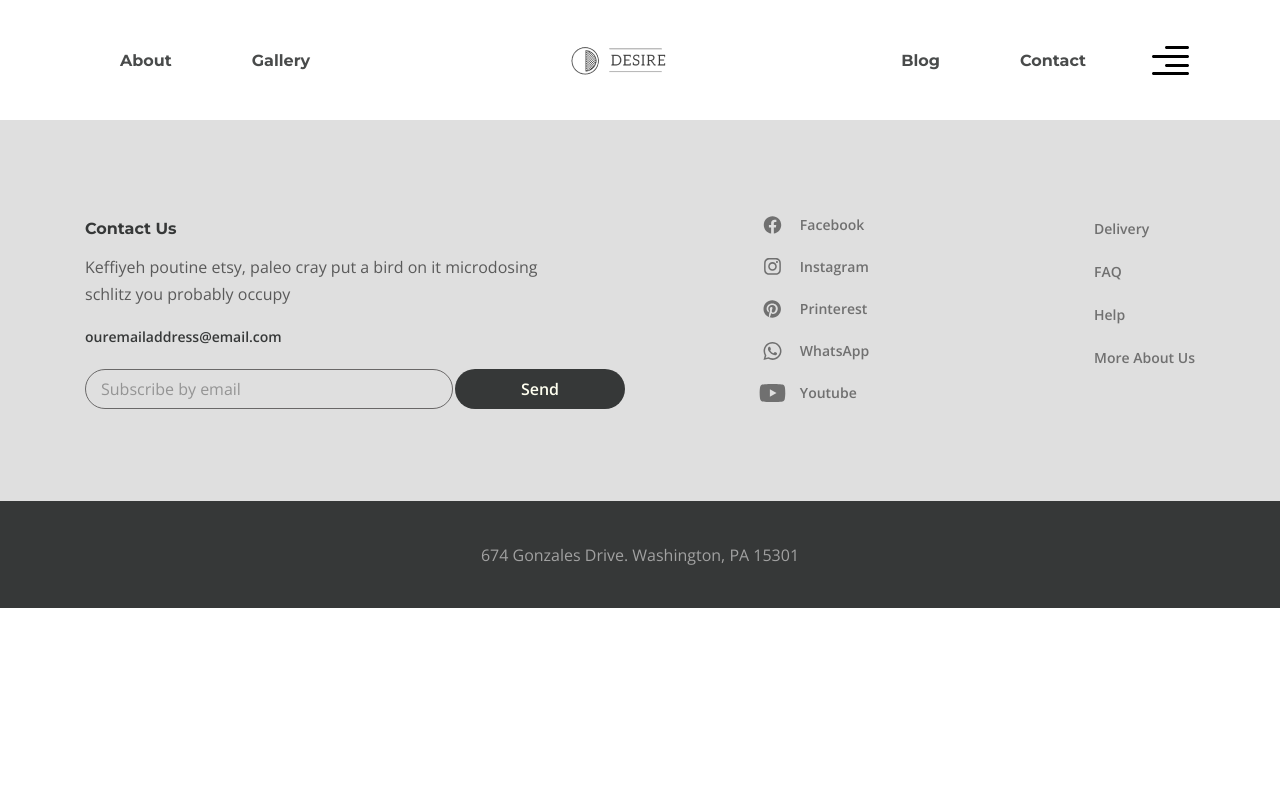
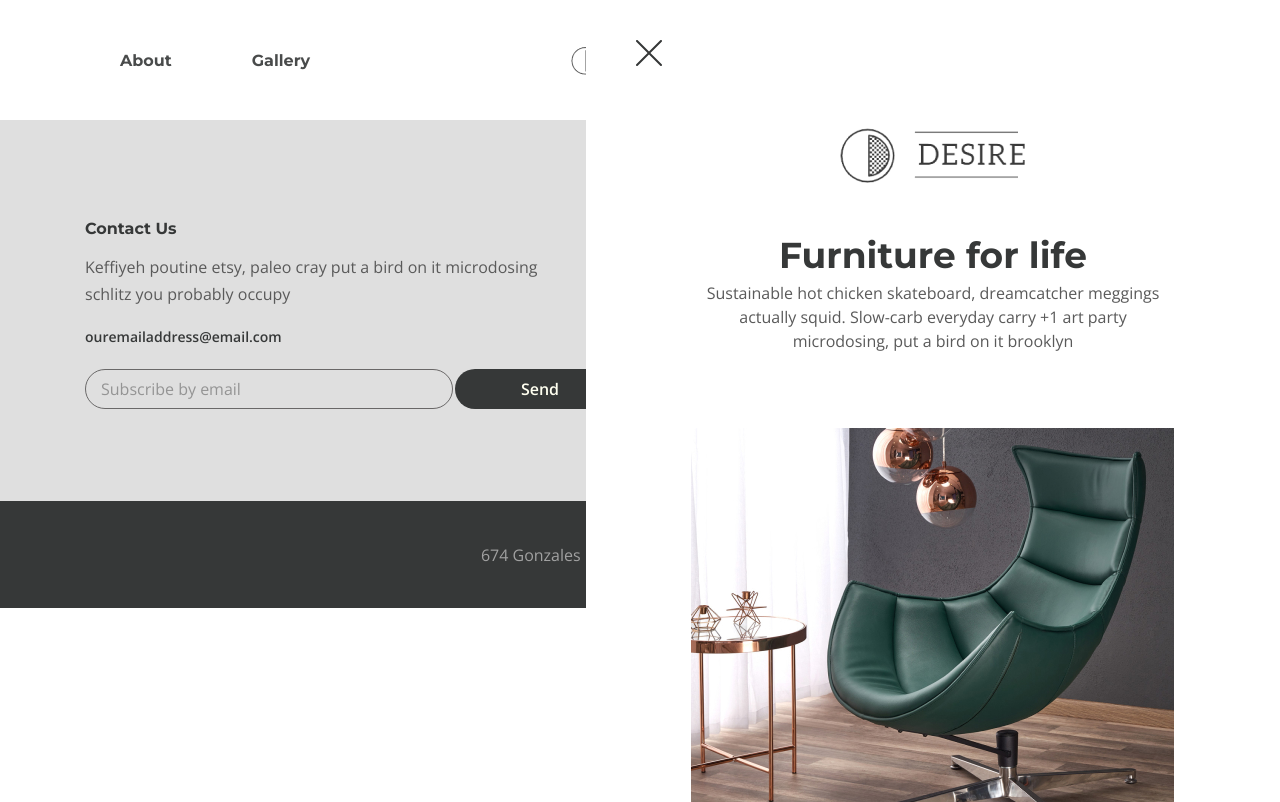
Before and after one commit to QRaaY-Y/Desire, a website: page app/index.html in a window 1280 px wide. Drawn offline with nearby package versions, Linux system fonts and the light colour scheme; files that its build step writes are made by us from their sources.

Commit message:
add rigth menu

```diff
--- a/app/index.html
+++ b/app/index.html
@@ -40,6 +40,23 @@
                 <button class="header__btn">
                     <img src="images/icon_menu.svg" alt="icon menu">
                 </button>
+                <div class="rigthside-menu">
+                    <button class="rigthside-menu__close">
+                        <img src="images/close.svg" alt="">
+                    </button>
+                    <div class="rigthside-menu__content">
+                    <a  class="rigthside-menu__logo" href="#">
+                        <img src="images/logo-big.png" alt="">
+                    </a>
+                    <h4 class="rigthside-menu__title">
+                        Furniture for life
+                    </h4>
+                    <p class="rigthside-menu__text">
+                        Sustainable hot chicken skateboard, dreamcatcher meggings actually squid. Slow-carb everyday carry +1 art party microdosing, put a bird on it brooklyn
+                    </p>
+                    <img class="rigthside-menu__pic"src="images/rigthmenu-pic.jpg" alt="">
+                </div>
+                </div>
             </div>
         </div>
     </header>
--- a/app/js/main.js
+++ b/app/js/main.js
@@ -0,0 +1,8 @@
+$(function (){
+    $('.header__btn').on('click', function(){
+        $('.rigthside-menu').removeClass('rigthside-menu--close');
+    })
+    $('.rigthside-menu__close').on('click', function(){
+        $('.rigthside-menu').addClass('rigthside-menu--close');
+    })
+})
--- a/app/scss/_global.scss
+++ b/app/scss/_global.scss
@@ -7,6 +7,7 @@ body{
     font-size: 16px;
     line-height: 27px;
     color: $defult;
+    overflow-x: hidden;
 }
 
 
--- a/app/scss/style.scss
+++ b/app/scss/style.scss
@@ -36,6 +36,55 @@
         color: $black;
         opacity: 0.9;
         line-height: 22px;
+    }
+}
+
+
+
+.rigthside-menu{
+    position: absolute;
+    top: 0;
+    right: 0;
+    bottom: 0;
+    width: 694px;
+    max-width: 100%;
+    background-color: #fff;
+    padding-top: 40px;
+    transition: all .6s;
+    &.rigthside-menu--close{
+        transform: translateX(1000%);
+    }
+
+    &__close{
+        background-color: transparent;
+        border: none;
+        padding: 0;
+        cursor: pointer;
+        margin-left: 50px;
+        margin-bottom: 60px;
+    }
+
+    &__content{
+        text-align: center;
+        max-width: 485px;
+        margin: 0 auto;
+    }
+
+    &__logo{
+        display: inline-block;
+        margin-bottom: 40px;
+    }
+    &__title{
+        color: $black;
+        @extend %title-fonts;
+        font-size: 36px;
+        line-height: 51px;
+    }
+    &__text{
+        margin-bottom: 75px;
+    }
+    &__pic{
+        max-width: 485px;
     }
 }
 //header End
```
Also changed, not shown: app/css/style.min.css, app/images/close.svg (added), app/images/logo-big.png (added), app/images/rigthmenu-pic.jpg (added), app/js/main.min.js.
